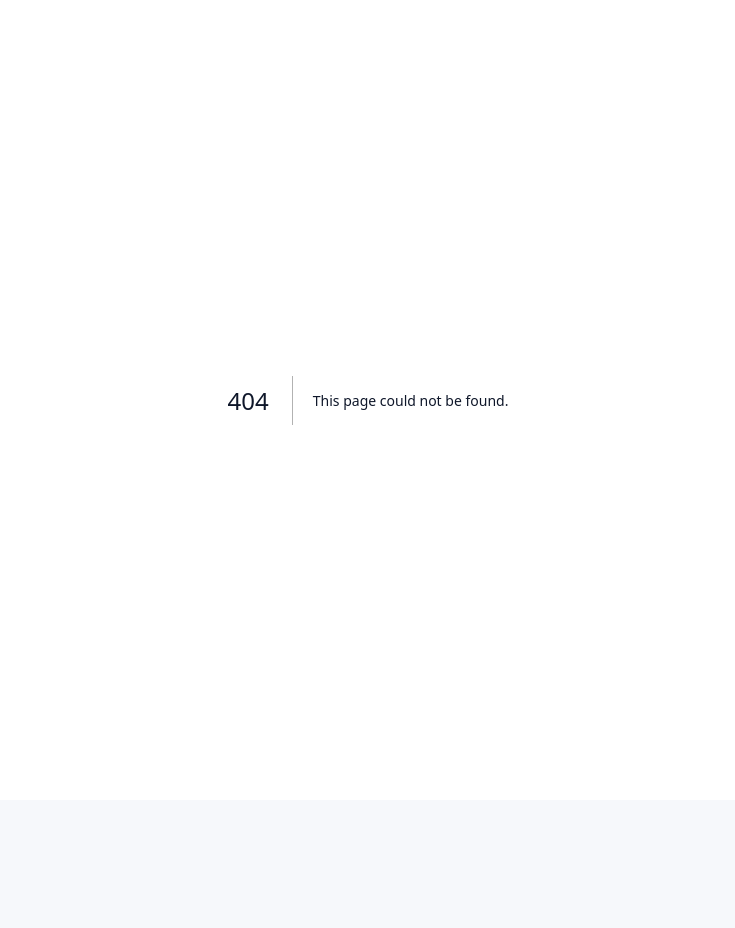
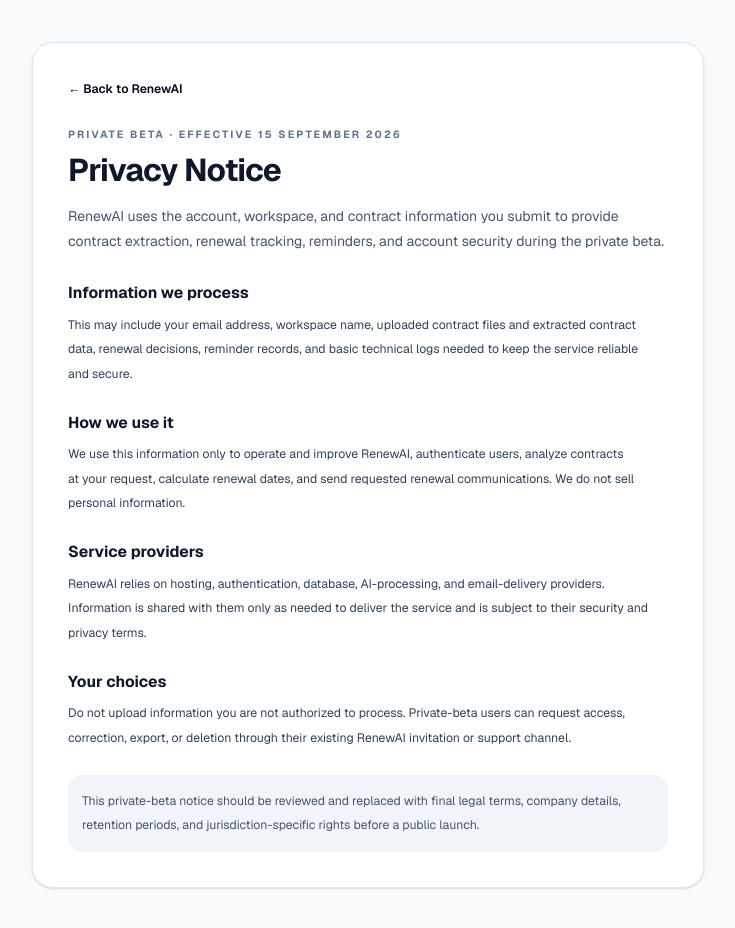
Before and after one commit to RajBhardwaj29/renewai, a Next.js app in the folder frontend/: page /privacy in a window 1280 px wide. Before the commit this address had no page. Shown: the whole page, without its empty margins (272-1007 px from the left). Before the commit the page ends 800 px from the top, so only its background shows below. Built offline with nearby package versions, Linux system fonts and the light colour scheme.

Commit message:
Add guest routing and beta legal pages

```diff
--- a/frontend/app/login/page.tsx
+++ b/frontend/app/login/page.tsx
@@ -9,6 +9,7 @@
 } from "next/navigation";
 
 import Link from "next/link";
+import GuestGuard from "@/components/GuestGuard";
 
 import {
   supabase,
@@ -141,7 +142,7 @@
 
 
   return (
-
+    <GuestGuard>
     <main
       className="
         min-h-screen
@@ -799,23 +800,23 @@
 
           {/* Footer */}
 
-          <p
-            className="
-              mt-10
-              text-center
-              text-xs
-              leading-5
-              text-slate-500
-            "
-          >
-            Keep renewal dates, notice periods, and
-            cancellation deadlines visible in one place.
-          </p>
+          <div className="mt-10 text-center text-xs leading-5 text-slate-500">
+            <p>
+              Keep renewal dates, notice periods, and cancellation deadlines
+              visible in one place.
+            </p>
+            <p className="mt-2">
+              <Link href="/privacy" className="font-semibold underline underline-offset-4">Privacy</Link>
+              {" · "}
+              <Link href="/terms" className="font-semibold underline underline-offset-4">Terms</Link>
+            </p>
+          </div>
 
         </div>
 
       </section>
 
     </main>
+    </GuestGuard>
   );
 }
--- a/frontend/app/page.tsx
+++ b/frontend/app/page.tsx
@@ -1,7 +1,9 @@
 import Link from "next/link";
+import GuestGuard from "@/components/GuestGuard";
 
 export default function HomePage() {
   return (
+    <GuestGuard>
     <main className="min-h-screen bg-slate-950 text-white">
       <div className="mx-auto max-w-7xl px-6">
 
@@ -255,11 +257,19 @@
         {/* FOOTER */}
         <footer className="flex flex-col justify-between gap-3 border-t border-white/10 py-8 text-sm !text-slate-400 sm:flex-row">
           <p>© 2026 RenewAI</p>
-          <p>AI-powered contract renewal intelligence</p>
+          <div className="flex flex-wrap gap-4">
+            <Link href="/privacy" className="transition hover:!text-white">
+              Privacy
+            </Link>
+            <Link href="/terms" className="transition hover:!text-white">
+              Terms
+            </Link>
+          </div>
         </footer>
 
       </div>
     </main>
+    </GuestGuard>
   );
 }
 
--- /dev/null
+++ b/frontend/app/privacy/page.tsx
@@ -0,0 +1,62 @@
+import Link from "next/link";
+
+export default function PrivacyPage() {
+  return (
+    <main className="min-h-screen bg-slate-50 px-6 py-12 text-slate-950">
+      <article className="mx-auto max-w-3xl rounded-3xl border border-slate-200 bg-white p-7 shadow-sm sm:p-10">
+        <Link href="/" className="text-sm font-semibold text-blue-700 hover:text-blue-800">
+          ← Back to RenewAI
+        </Link>
+        <p className="mt-8 text-xs font-bold uppercase tracking-[0.2em] text-slate-500">
+          Private beta · Effective 15 September 2026
+        </p>
+        <h1 className="mt-3 text-4xl font-bold tracking-tight">Privacy Notice</h1>
+        <p className="mt-5 leading-7 text-slate-600">
+          RenewAI uses the account, workspace, and contract information you submit
+          to provide contract extraction, renewal tracking, reminders, and account
+          security during the private beta.
+        </p>
+
+        <div className="mt-8 space-y-7 text-sm leading-7 text-slate-700">
+          <section>
+            <h2 className="text-lg font-bold text-slate-950">Information we process</h2>
+            <p className="mt-2">
+              This may include your email address, workspace name, uploaded contract
+              files and extracted contract data, renewal decisions, reminder records,
+              and basic technical logs needed to keep the service reliable and secure.
+            </p>
+          </section>
+          <section>
+            <h2 className="text-lg font-bold text-slate-950">How we use it</h2>
+            <p className="mt-2">
+              We use this information only to operate and improve RenewAI, authenticate
+              users, analyze contracts at your request, calculate renewal dates, and
+              send requested renewal communications. We do not sell personal information.
+            </p>
+          </section>
+          <section>
+            <h2 className="text-lg font-bold text-slate-950">Service providers</h2>
+            <p className="mt-2">
+              RenewAI relies on hosting, authentication, database, AI-processing, and
+              email-delivery providers. Information is shared with them only as needed
+              to deliver the service and is subject to their security and privacy terms.
+            </p>
+          </section>
+          <section>
+            <h2 className="text-lg font-bold text-slate-950">Your choices</h2>
+            <p className="mt-2">
+              Do not upload information you are not authorized to process. Private-beta
+              users can request access, correction, export, or deletion through their
+              existing RenewAI invitation or support channel.
+            </p>
+          </section>
+          <p className="rounded-2xl bg-slate-100 p-4 text-slate-600">
+            This private-beta notice should be reviewed and replaced with final legal
+            terms, company details, retention periods, and jurisdiction-specific rights
+            before a public launch.
+          </p>
+        </div>
+      </article>
+    </main>
+  );
+}
--- a/frontend/app/signup/page.tsx
+++ b/frontend/app/signup/page.tsx
@@ -9,6 +9,7 @@
 } from "next/navigation";
 
 import Link from "next/link";
+import GuestGuard from "@/components/GuestGuard";
 
 import {
   supabase,
@@ -162,7 +163,7 @@
 
 
   return (
-
+    <GuestGuard>
     <main
       className="
         min-h-screen
@@ -756,23 +757,22 @@
           </div>
 
 
-          <p
-            className="
-              mt-10
-              text-center
-              text-xs
-              leading-5
-              text-slate-500
-            "
-          >
-            Your first workspace is created during onboarding.
-          </p>
+          <div className="mt-10 text-center text-xs leading-5 text-slate-500">
+            <p>Your first workspace is created during onboarding.</p>
+            <p className="mt-2">
+              By creating an account, you agree to the{" "}
+              <Link href="/terms" className="font-semibold underline underline-offset-4">Terms</Link>
+              {" and acknowledge the "}
+              <Link href="/privacy" className="font-semibold underline underline-offset-4">Privacy Notice</Link>.
+            </p>
+          </div>
 
         </div>
 
       </section>
 
     </main>
+    </GuestGuard>
   );
 }
 
--- /dev/null
+++ b/frontend/app/terms/page.tsx
@@ -0,0 +1,60 @@
+import Link from "next/link";
+
+export default function TermsPage() {
+  return (
+    <main className="min-h-screen bg-slate-50 px-6 py-12 text-slate-950">
+      <article className="mx-auto max-w-3xl rounded-3xl border border-slate-200 bg-white p-7 shadow-sm sm:p-10">
+        <Link href="/" className="text-sm font-semibold text-blue-700 hover:text-blue-800">
+          ← Back to RenewAI
+        </Link>
+        <p className="mt-8 text-xs font-bold uppercase tracking-[0.2em] text-slate-500">
+          Private beta · Effective 15 September 2026
+        </p>
+        <h1 className="mt-3 text-4xl font-bold tracking-tight">Terms of Use</h1>
+        <p className="mt-5 leading-7 text-slate-600">
+          These terms describe the limited private-beta use of RenewAI. By using the
+          beta, you agree to use it only for lawful contract-renewal workflows that you
+          are authorized to manage.
+        </p>
+
+        <div className="mt-8 space-y-7 text-sm leading-7 text-slate-700">
+          <section>
+            <h2 className="text-lg font-bold text-slate-950">Beta service</h2>
+            <p className="mt-2">
+              RenewAI is provided for evaluation and may change, experience interruptions,
+              or contain errors. Access may be limited or withdrawn while the beta is refined.
+            </p>
+          </section>
+          <section>
+            <h2 className="text-lg font-bold text-slate-950">Your responsibilities</h2>
+            <p className="mt-2">
+              You are responsible for your account security, the legality and accuracy of
+              uploaded content, and independently reviewing extracted dates, clauses,
+              recommendations, and reminders before acting on them.
+            </p>
+          </section>
+          <section>
+            <h2 className="text-lg font-bold text-slate-950">No legal advice</h2>
+            <p className="mt-2">
+              RenewAI provides operational assistance and AI-generated analysis, not legal,
+              financial, or procurement advice. Contract terms and deadlines must be verified
+              against the source agreement and, where appropriate, qualified advisors.
+            </p>
+          </section>
+          <section>
+            <h2 className="text-lg font-bold text-slate-950">Acceptable use</h2>
+            <p className="mt-2">
+              You may not misuse the service, interfere with its security, attempt unauthorized
+              access, or upload malicious, unlawful, or third-party content without permission.
+            </p>
+          </section>
+          <p className="rounded-2xl bg-slate-100 p-4 text-slate-600">
+            These private-beta terms require legal review and company-specific provisions
+            before a public or paid launch, including governing law, warranties, liability,
+            billing, termination, and formal contact details.
+          </p>
+        </div>
+      </article>
+    </main>
+  );
+}
--- /dev/null
+++ b/frontend/components/GuestGuard.tsx
@@ -0,0 +1,75 @@
+"use client";
+
+import { ReactNode, useEffect, useState } from "react";
+import { useRouter } from "next/navigation";
+
+import { supabase } from "@/lib/supabase";
+
+type GuestGuardProps = {
+  children: ReactNode;
+};
+
+export default function GuestGuard({ children }: GuestGuardProps) {
+  const router = useRouter();
+  const [checking, setChecking] = useState(true);
+  const [isGuest, setIsGuest] = useState(false);
+
+  useEffect(() => {
+    let mounted = true;
+
+    async function checkSession() {
+      const {
+        data: { session },
+      } = await supabase.auth.getSession();
+
+      if (!mounted) {
+        return;
+      }
+
+      if (session) {
+        setIsGuest(false);
+        router.replace("/dashboard");
+        return;
+      }
+
+      setIsGuest(true);
+      setChecking(false);
+    }
+
+    void checkSession();
+
+    const {
+      data: { subscription },
+    } = supabase.auth.onAuthStateChange((_event, session) => {
+      if (!mounted) {
+        return;
+      }
+
+      if (session) {
+        setIsGuest(false);
+        router.replace("/dashboard");
+      } else {
+        setIsGuest(true);
+        setChecking(false);
+      }
+    });
+
+    return () => {
+      mounted = false;
+      subscription.unsubscribe();
+    };
+  }, [router]);
+
+  if (checking || !isGuest) {
+    return (
+      <main className="flex min-h-screen items-center justify-center bg-slate-50">
+        <div className="text-center">
+          <div className="mx-auto mb-4 h-8 w-8 animate-spin rounded-full border-4 border-slate-200 border-t-slate-900" />
+          <p className="text-sm text-slate-500">Checking your session...</p>
+        </div>
+      </main>
+    );
+  }
+
+  return <>{children}</>;
+}
```
